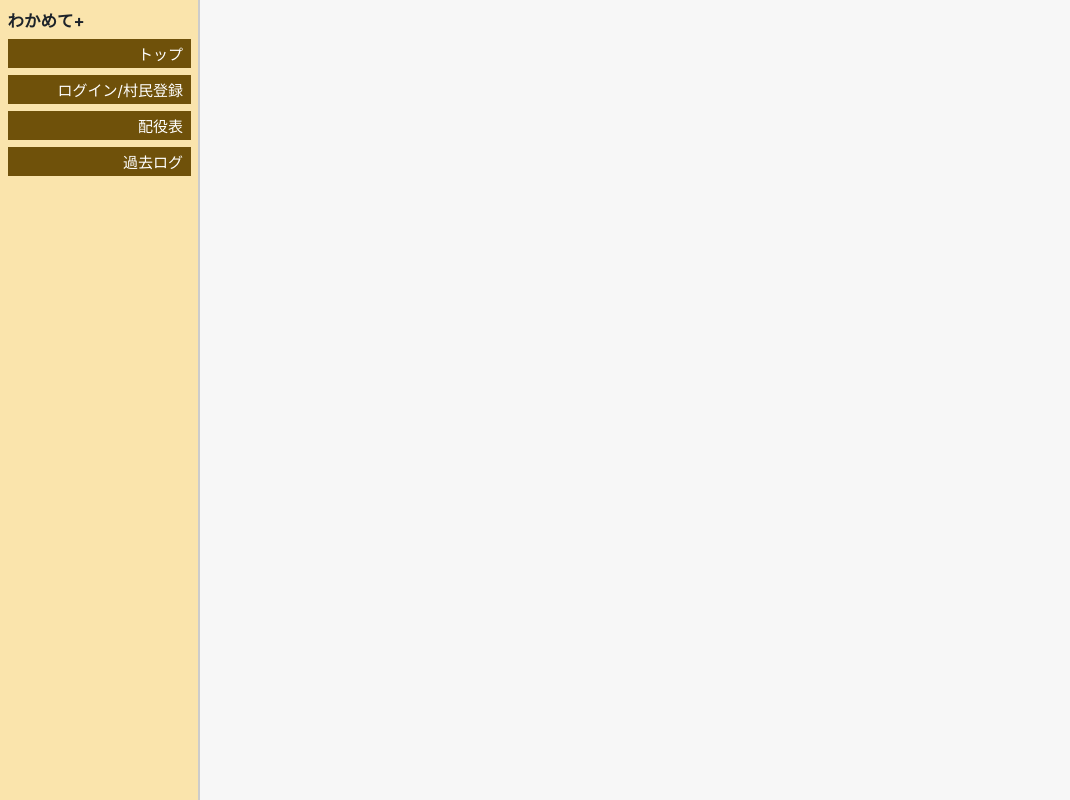
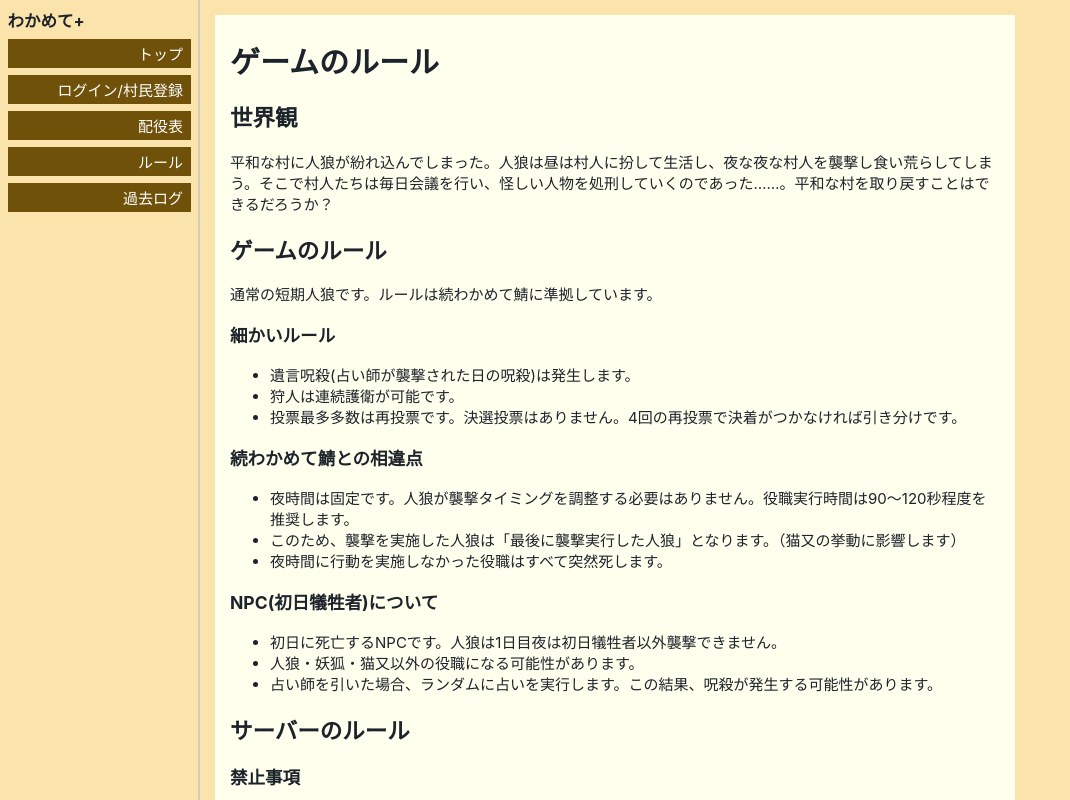
Before and after one commit to smynudop/wakamete-plus, a Vue app in the folder frontend/: page /rules in a window 1280 px wide. Shown: the whole page, without its empty margins (0-1070 px from the left). Built offline with nearby package versions, Linux system fonts and the light colour scheme.

Commit message:
ルールを追加したりなど

```diff
--- a/frontend/src/App.vue
+++ b/frontend/src/App.vue
@@ -12,11 +12,12 @@ const hideHeader = ref(false)
       <RouterLink to="/">トップ</RouterLink>
       <RouterLink to="/lobby">ログイン/村民登録</RouterLink>
       <RouterLink to="/role-sets">配役表</RouterLink>
+      <RouterLink to="/rules">ルール</RouterLink>
       <RouterLink to="/logs">過去ログ</RouterLink>
     </nav>
     <button type="button" class="toggle-button" @click="hideHeader = !hideHeader">{{hideHeader ? "▼" : "▲"}}</button>
   </aside>
-  <main class="site-main">
+  <main class="site-main wakamete-back">
     <RouterView />
   </main>
   </div>
@@ -67,8 +68,13 @@ const hideHeader = ref(false)
   font-size: 110%;
 }
 
+.site-main{
+  height: 100%;
+  overflow-y: auto;
+}
+
 @media (min-width: 768px){
-  main{
+  .site-main{
   height: 100%;
   overflow-y: auto;
   }
--- a/frontend/src/pages/LobbyPage.vue
+++ b/frontend/src/pages/LobbyPage.vue
@@ -146,10 +146,7 @@ function createRoom() {
 
 <style scoped>
 .lobby-grid {
-  display: grid;
-  grid-template-columns: minmax(0, 2fr) minmax(16rem, 1fr);
-  gap: 2rem;
-  align-items: start;
+  display: blockl
 }
 
 .room-list {
@@ -211,6 +208,10 @@ function createRoom() {
   top: 1rem;
 }
 
+h2{
+  margin: .5rem 0;
+}
+
 .create-room-panel label {
   display: grid;
   gap: 0.35rem;
@@ -237,10 +238,5 @@ function createRoom() {
 
 @media (max-width: 767px)
 {
-  .lobby-grid{
-    display: block;
-    grid-template-columns: 200px 1fr;
-    height: 100%;
-  }
 }
 </style>
--- /dev/null
+++ b/frontend/src/pages/RulesPage.vue
@@ -0,0 +1,62 @@
+<template>
+  <main class="page-shell role-sets-page ">
+    <header class="page-heading">
+      <h1>ゲームのルール</h1>
+    </header>
+
+    <h2>世界観</h2>
+    <p>平和な村に人狼が紛れ込んでしまった。人狼は昼は村人に扮して生活し、夜な夜な村人を襲撃し食い荒らしてしまう。そこで村人たちは毎日会議を行い、怪しい人物を処刑していくのであった……。平和な村を取り戻すことはできるだろうか？</p>
+
+    <h2>ゲームのルール</h2>
+    通常の短期人狼です。ルールは続わかめて鯖に準拠しています。
+
+    <h3>細かいルール</h3>
+    <ul>
+      <li>遺言呪殺(占い師が襲撃された日の呪殺)は発生します。</li>
+      <li>狩人は連続護衛が可能です。</li>
+      <li>投票最多多数は再投票です。決選投票はありません。4回の再投票で決着がつかなければ引き分けです。</li>
+    </ul>
+
+    <h3>続わかめて鯖との相違点</h3>
+    <ul>
+      <li>夜時間は固定です。人狼が襲撃タイミングを調整する必要はありません。役職実行時間は90～120秒程度を推奨します。</li>
+      <li>このため、襲撃を実施した人狼は「最後に襲撃実行した人狼」となります。（猫又の挙動に影響します）</li>
+      <li>夜時間に行動を実施しなかった役職はすべて突然死します。</li>
+    </ul>
+
+    <h3>NPC(初日犠牲者)について</h3>
+    <ul>
+      <li>初日に死亡するNPCです。人狼は1日目夜は初日犠牲者以外襲撃できません。</li>
+      <li>人狼・妖狐・猫又以外の役職になる可能性があります。</li>
+      <li>占い師を引いた場合、ランダムに占いを実行します。この結果、呪殺が発生する可能性があります。</li>
+    </ul>
+
+    <h2>サーバーのルール</h2>
+    <h3>禁止事項</h3>
+    <ul>
+      <li><strong>人格否定・攻撃的な発言。</strong>画面の向こうに居るのは人間です。</li>
+      <li><strong>戦略的突然死。</strong>突然死を戦略に組み込まないでください。</li>
+      <li><strong>多窓(同一人物の2アカウント以上の参加)。</strong>他の参加者に対する冒涜的行為です。</li>
+      <li><strong>システムメッセージのコピペ。</strong>騙り役職が用意しにくいため、禁止します。</li>
+      <li><strong>ゲーム中の外部での他参加者との連絡。</strong>ゲーム崩壊に繋がります。ゲームに関係がなくともやめましょう。</li>
+      <li><strong>消化村。</strong>放置でOKです。もちろん、人集まらなかったから方針変更はOK。</li>
+    </ul>
+
+    <h3>非推奨事項</h3>
+    <ul>
+      <li><strong>おはステ・完ステ。</strong>人狼は会話するゲームです。</li>
+      <li><strong>野良村でのメタ推理。</strong>他の参加者に配慮しましょう。</li>
+      <li><strong>村の掛け持ち。</strong>生きてる間は禁止です。死んだらOKです。</li>
+    </ul>
+
+    <h3>その他、村ごとの決め事</h3>
+    <ul>
+      <li><strong>村人の騙り。</strong>サーバーの推奨は「3人最終日の狼騙りのみOK」です。</li>
+      <li><strong>初心者CO。</strong>サーバーは禁止しませんが、村ごとの指示に従ってください。</li>
+      <li><strong>スマホからの参加。</strong>サーバーでは禁止しません。村ごとに決定してください。</li>
+    </ul>
+  </main>
+</template>
+
+<style scoped>
+</style>
--- a/frontend/src/pages/TopPage.vue
+++ b/frontend/src/pages/TopPage.vue
@@ -20,7 +20,4 @@ import { RouterLink } from "vue-router";
 </template>
 
 <style scoped>
-h1{
-  margin: 2rem 0;
-}
 </style>
--- a/frontend/src/router.ts
+++ b/frontend/src/router.ts
@@ -4,13 +4,14 @@ import LobbyPage from "./pages/LobbyPage.vue";
 import GamePage from "./pages/GamePage.vue";
 import RoleSetsPage from "./pages/RoleSetsPage.vue";
 import GameLogsPage from "./pages/GameLogsPage.vue";
-
+import RulesPage from "./pages/RulesPage.vue";
 export const router = createRouter({
   history: createWebHistory(),
   routes: [
     { path: "/", name: "top", component: TopPage },
     { path: "/lobby", name: "lobby", component: LobbyPage },
     { path: "/role-sets", name: "role-sets", component: RoleSetsPage },
+    { path: "/rules", name: "rules", component: RulesPage },
     { path: "/logs", name: "game-logs", component: GameLogsPage },
     { path: "/logs/:roomId", name: "game-log", component: GamePage },
     { path: "/rooms/:roomId", name: "room", component: GamePage },
--- a/frontend/src/styles.css
+++ b/frontend/src/styles.css
@@ -81,14 +81,11 @@ p {
 
 .page-shell {
   width: 100%;
-  margin: 0 auto;
+  max-width: 800px;
+  background-color: #ffffee;
+
+  margin: 1em;
   padding: 1rem;
-}
-
-.eyebrow {
-  color: #746658;
-  font-weight: 700;
-  letter-spacing: 0.08em;
 }
 
 .primary-link {
@@ -101,7 +98,9 @@ p {
   text-decoration: none;
 }
 
-
+h1{
+  margin: .5rem 0 1rem;
+}
 
 
 @media (max-width: 48rem) {
```
